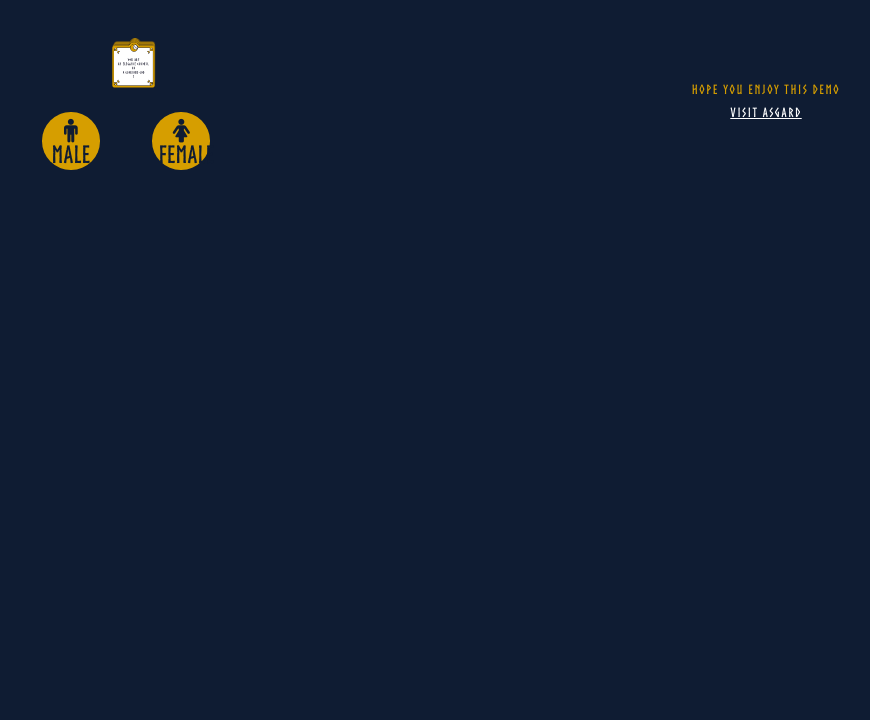
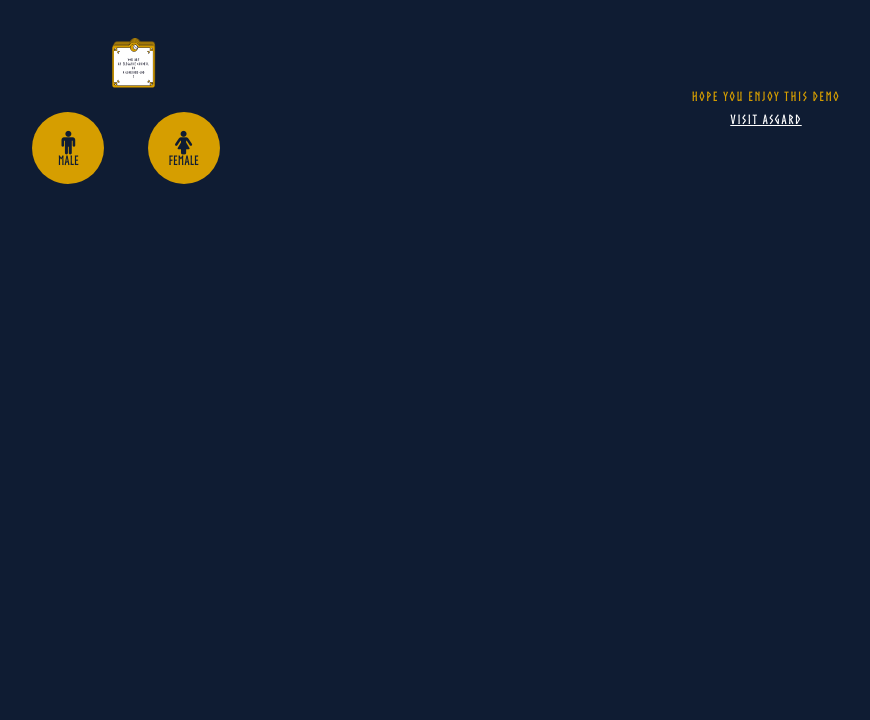
Before and after one commit to Shirley-He-UX/Norse-Gods, a plain HTML site: page index.html in a window 1280 px wide. Shown: the part 80-800 px from the top of the page, without its empty margins (194-1064 px from the left). Drawn offline with Linux system fonts and the light colour scheme.

Commit message:
Update component.css

```diff
--- a/css/component.css
+++ b/css/component.css
@@ -51,13 +51,16 @@
 	position: relative;
 	display: inline-block;
 	padding: 0.25em;
-	margin: 0.25em 1em;
+	margin: 0.25em 0.8em;
 	cursor: pointer;
 	font-size: 1.5em;
-	width: 2.4em;
-	height: 2.4em;
+	width: 3em;
+	height: 3em;
 	z-index: 100;
 	-webkit-tap-highlight-color:rgba(0,0,0,0);
+}
+.chooseT{
+    font-size: .54em;
 }
 
 .button .fa {
```
